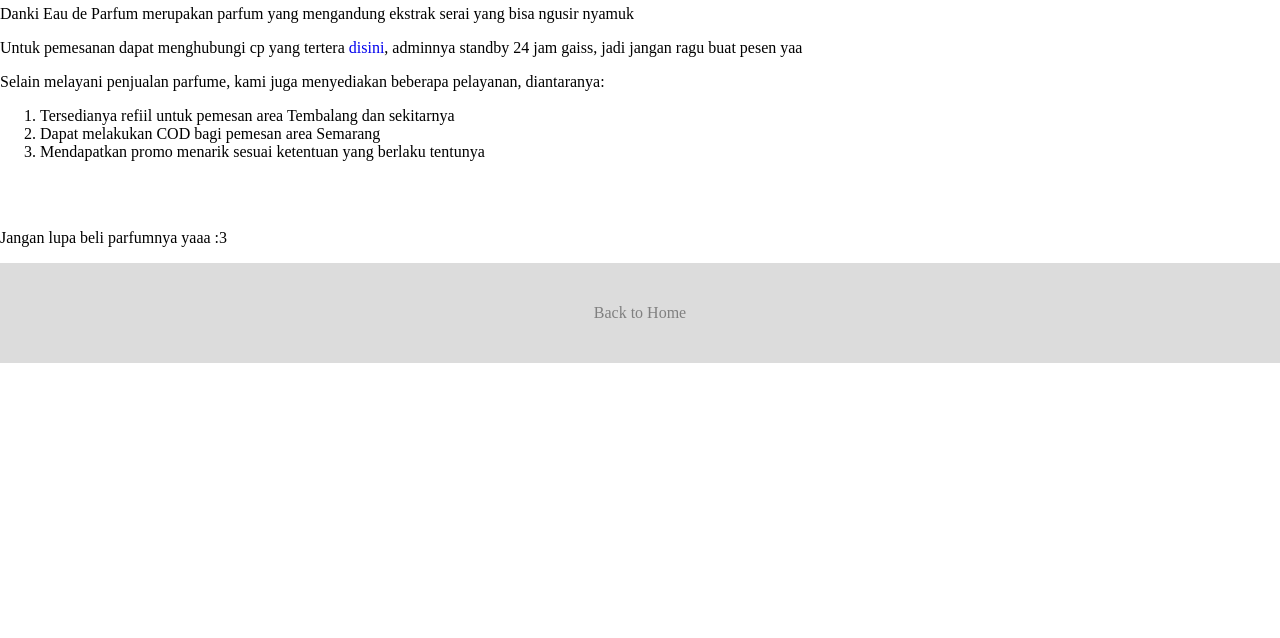
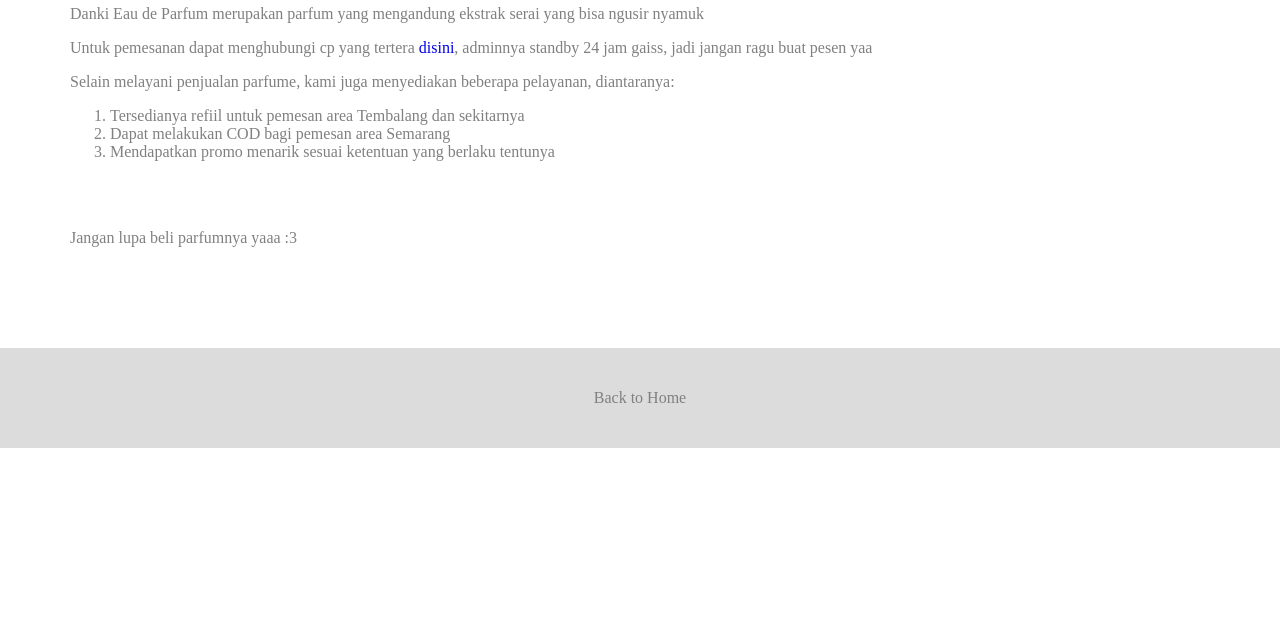
Before and after one commit to DankiEaudeParfume/Parfum-anti-nyamuk, a plain HTML site: page service.html in a window 1280 px wide. Shown: the part 162-800 px from the top of the page. Drawn offline with Linux system fonts and the light colour scheme.

Commit message:
Update service.css

```diff
--- a/service.css
+++ b/service.css
@@ -76,6 +76,15 @@ footer{
     height: 100px;
     align-items: center;
 }
+
+main{
+    display: flex;
+    background-color:white;
+    color: #808080;
+    height: 410px;
+    padding-left:70px;
+}
+
 ul{
       padding-left: 240px;
       padding-right: 50px;
```
